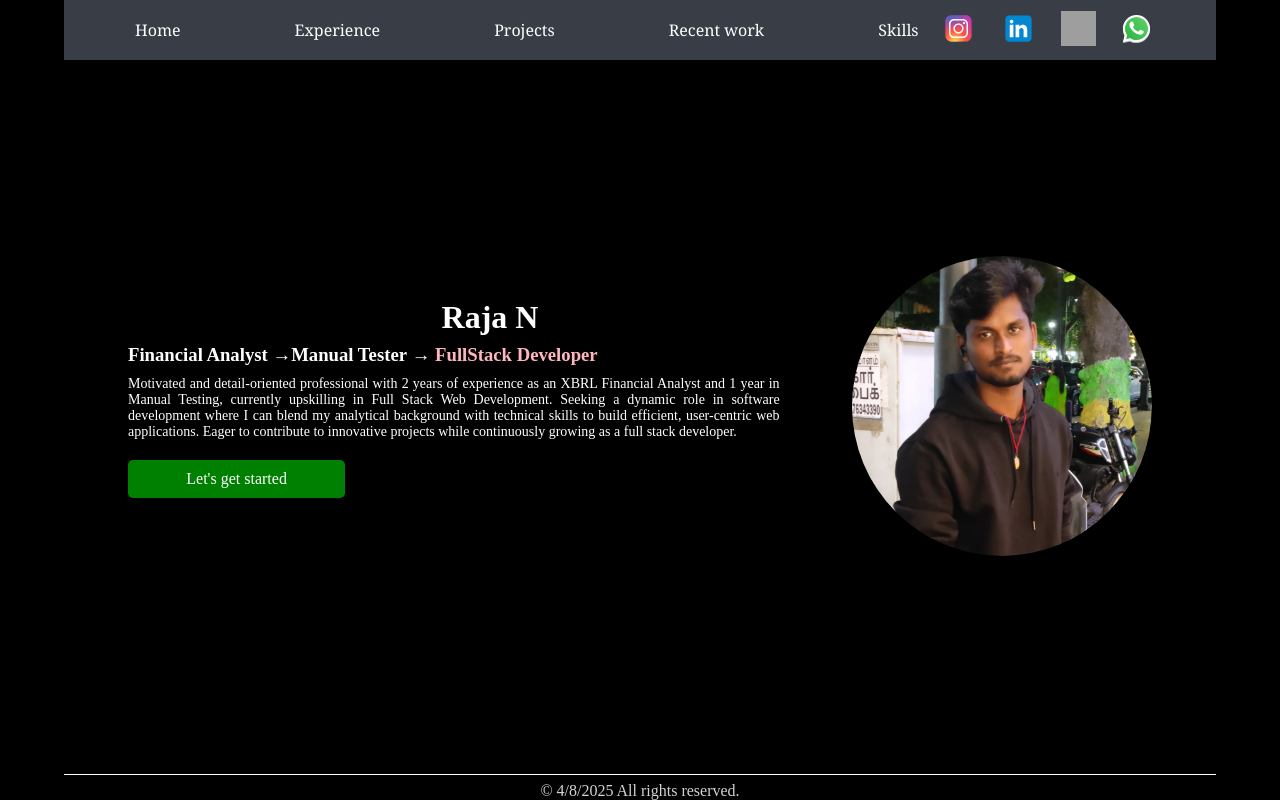
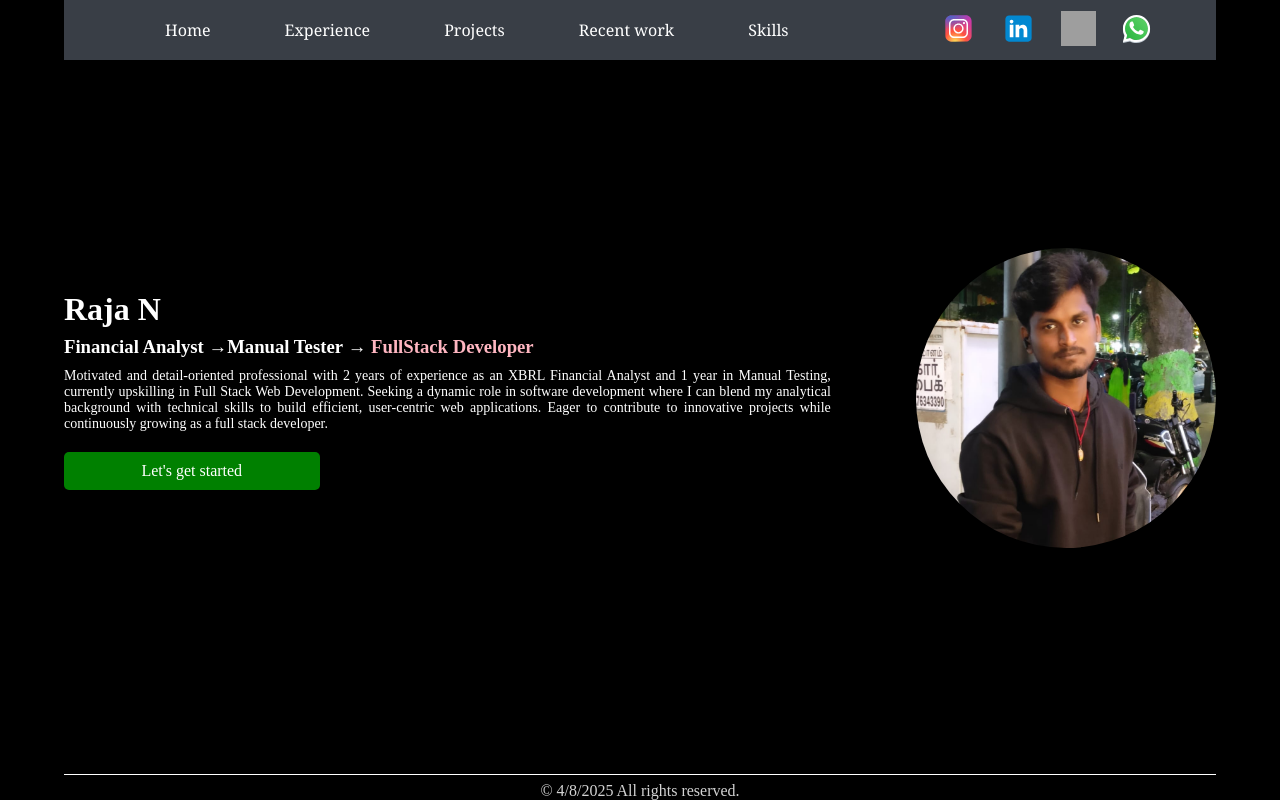
Before and after one commit to Raja-Nalliyappan/dev-portfolio, a React (Create React App) app: page /#/ in a window 1280 px wide. Built offline with nearby package versions, Linux system fonts and the light colour scheme; grey boxes are pictures that could not be loaded; the HTML template or start-up script is replaced by a standard one.

Commit message:
20/08/2025

```diff
--- a/src/Portfoilo/Navbar.css
+++ b/src/Portfoilo/Navbar.css
@@ -16,13 +16,14 @@ header {
     white-space: nowrap;
 }
 .nav-list{
+    width: 70%;
     list-style: none;
     display: flex;
     align-items: center;
-    justify-content: space-evenly;
-    gap: 100px;
+    justify-content: flex-start;
 }
 .nav-list li a{
+    margin: 0 30px;
     position: relative;
     text-decoration: none;
     color: white;
--- a/src/Portfoilo/Skills.css
+++ b/src/Portfoilo/Skills.css
@@ -41,10 +41,3 @@
     transform: rotate(360deg);
   }
 }
-
-h1{
-  display: flex;
-  justify-content: center;
-  align-items: center;
-  color: white;
-}
--- a/src/Portfoilo/home.css
+++ b/src/Portfoilo/home.css
@@ -10,14 +10,10 @@ main{
     width: 90%;
     position: fixed;
     left: 50%;
-    transform: translateX(-50%);
-    bottom: 30%;
+    top: 50%;
+    transform: translate(-50%, -50%);
     display: flex;
-    justify-content: space-between;
     align-items: center;
-    padding: 0 5%;
-    box-sizing: border-box;
-    border-radius: 5px;
 }
 .main-parent-1{
     color: white;
```
